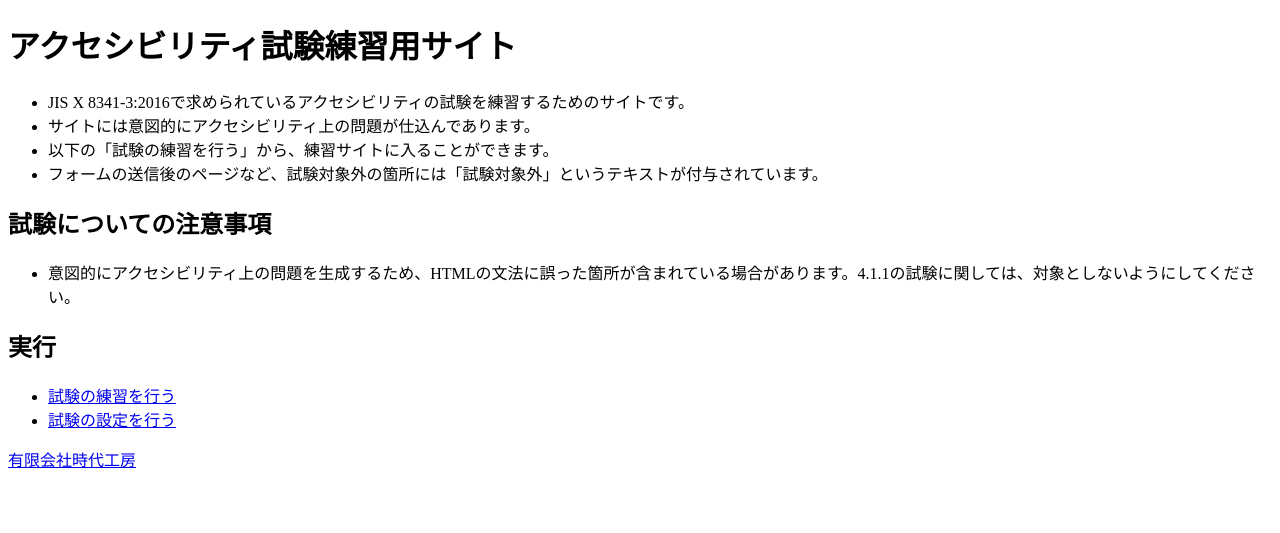
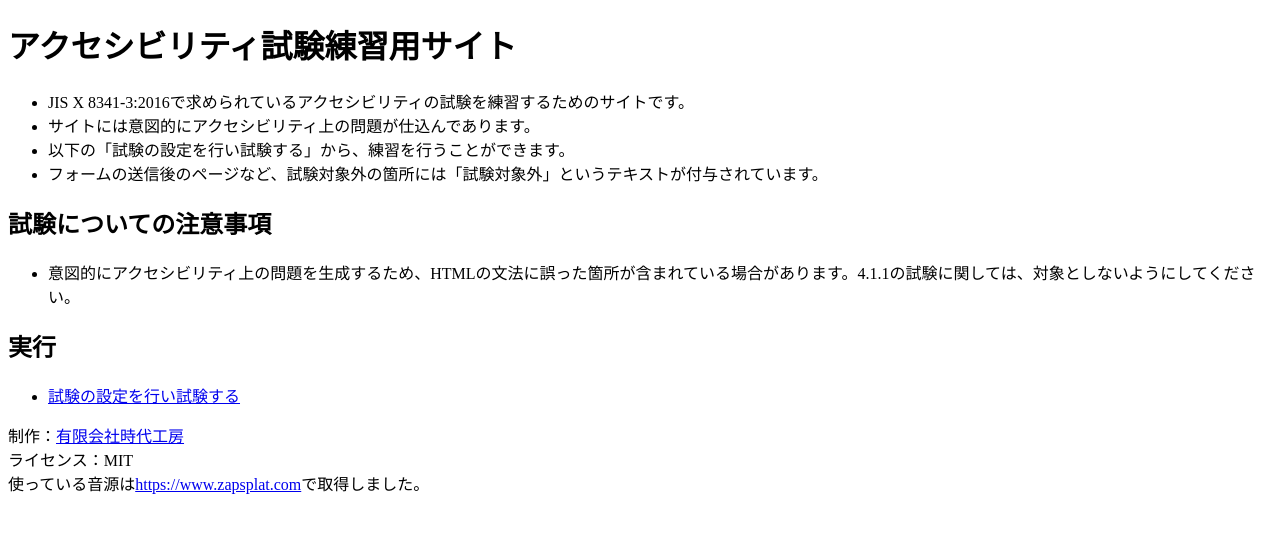
Before and after one commit to jidaikobo-shibata/city-komaru, a PHP site: page / in a window 1280 px wide. Shown: the top 533 px of the page. Run offline with PHP 8.4, Linux system fonts and the light colour scheme.

Commit message:
some changes

```diff
--- a/config.php
+++ b/config.php
@@ -61,7 +61,7 @@ if (\Kontiki\Input::post('test_pattern_code'))
 <h1>アクセシビリティ試験練習用サイト設定</h1>
 
 <ul>
-	<li>試験パターンコードを設定します</li>
+	<li>試験パターンコードを生成します</li>
 	<li>試験パターンコードは1週間Cookieに保存されます</li>
 	<li>試験パターンコードを保存しておくと、あとで同じ状態のサイトで試験できます</li>
 	<li>現在は試験パターンコードの生成はランダム生成のみです</li>
@@ -69,6 +69,10 @@ if (\Kontiki\Input::post('test_pattern_code'))
 
 <h2>試験パターンコードを生成</h2>
 <form action="" method="POST">
+<ul>
+	<li><label><input type="radio" name="code_type" value="ng" checked="checked"> アクセシビリティ上の問題を含んだ試験パターンコードを生成</label></li>
+	<li><label><input type="radio" name="code_type" value="ok"> アクセシビリティ上の問題を解消した試験パターンコードを生成</label></li>
+</ul>
 <p><input type="submit" name="gen_test_pattern_code" value="試験パターンコードを生成"></p>
 </form>
 
--- a/index.php
+++ b/index.php
@@ -9,7 +9,7 @@
 <ul>
 	<li>JIS X 8341-3:2016で求められているアクセシビリティの試験を練習するためのサイトです。</li>
 	<li>サイトには意図的にアクセシビリティ上の問題が仕込んであります。</li>
-	<li>以下の「試験の練習を行う」から、練習サイトに入ることができます。</li>
+	<li>以下の「試験の設定を行い試験する」から、練習を行うことができます。</li>
 	<li>フォームの送信後のページなど、試験対象外の箇所には「試験対象外」というテキストが付与されています。</li>
 </ul>
 
@@ -20,12 +20,13 @@
 
 <h2>実行</h2>
 <ul>
-	<li><a href="./practice">試験の練習を行う</a></li>
-	<li><a href="./config.php">試験の設定を行う</a></li>
+	<li><a href="./config.php">試験の設定を行い試験する</a></li>
 </ul>
 
 <footer>
-<a href="https:/www.jidaikobo.com">有限会社時代工房</a>
+制作：<a href="https:/www.jidaikobo.com">有限会社時代工房</a><br>
+ライセンス：MIT<br>
+使っている音源は<a href="https://www.zapsplat.com">https://www.zapsplat.com</a>で取得しました。
 </footer>
 </body>
 </html>
--- /dev/null
+++ b/parts/1.4.2_ng1.php
@@ -0,0 +1 @@
+<audio src="./audio/zapsplat_nature_creek_waterfall_system_40m_distance_forest_birds_30518.mp3" autoplay loop></audio>
--- a/practice/index.php
+++ b/practice/index.php
@@ -8,6 +8,7 @@
 	</style>
 </head>
 <body>
+<?php echoPracticeHtml('1.4.2') ?>
 <div id="outer-wrapper">
 <div id="wrapper">
 <div>
--- a/practice/register.php
+++ b/practice/register.php
@@ -5,6 +5,7 @@
 <?php echoPracticeHtml('2.4.2') ?>
 </head>
 <body>
+<?php echoPracticeHtml('1.4.2') ?>
 <div id="wrapper">
 <div class="inner-wrapper">
 	<div id="utilities">
```
Also changed, not shown: LICENSE.txt (added), README.md, parts/1.4.2_ok.php (added).
